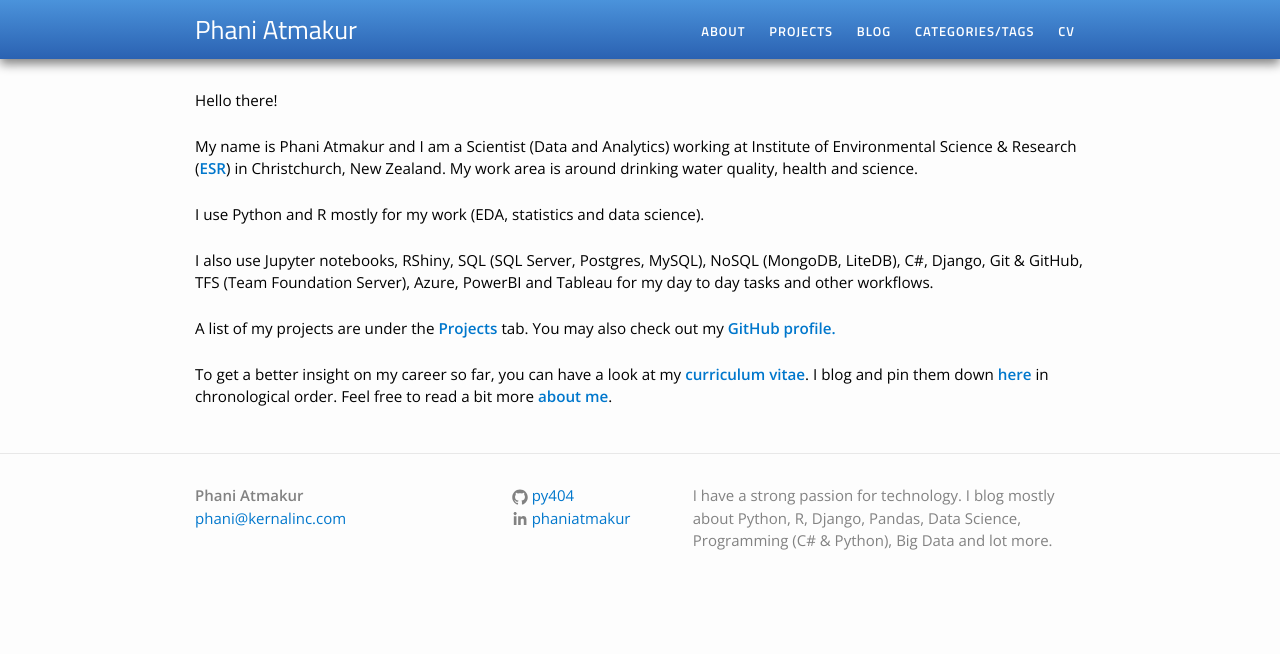
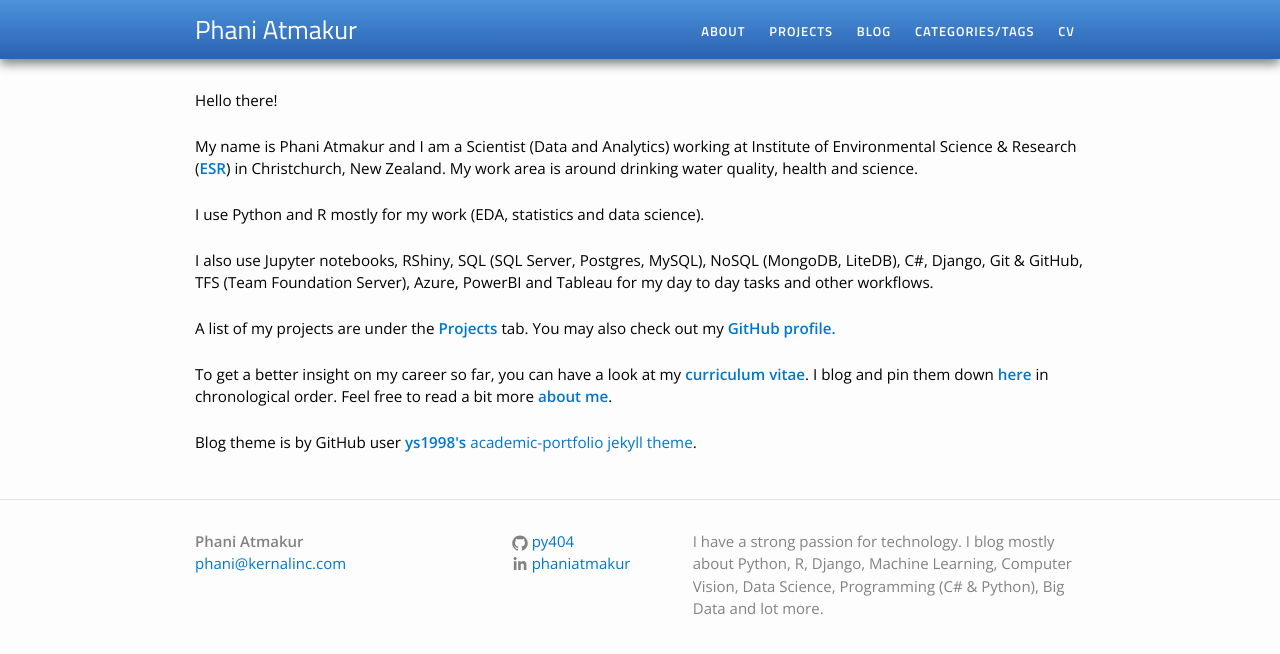
Before and after one commit to py404/py404.github.io, a Jekyll site: the page built from index.html, in a window 1280 px wide. Shown: the top 654 px of the page. Built offline with Jekyll 4.4.1, drawn with Linux system fonts in a browser that asks for light colours.

Commit message:
Updated home page, added original theme credit. Updated bottom footer description of blog.

```diff
--- a/_config.yml
+++ b/_config.yml
@@ -3,7 +3,7 @@
 general_email: phani@kernalinc.com
 
 description: > # this means to ignore newlines until "baseurl:"
-  I have a strong passion for technology. I blog mostly about Python, R, Django, Pandas, Data Science, Programming (C# & Python), Big Data and lot more.
+  I have a strong passion for technology. I blog mostly about Python, R, Django, Machine Learning, Computer Vision, Data Science, Programming (C# & Python), Big Data and lot more.
 
 baseurl: "" # the subpath of your site, e.g. /blog/
 
--- a/index.html
+++ b/index.html
@@ -15,8 +15,9 @@
 
 To get a better insight on my career so far, you can have a look at my <a href="/cv"><b>curriculum vitae</b></a>.
 
-I blog and pin them down <a href="/blog"><b>here</b></a> in chronological order. Feel free to read a bit more <a href="/about"><b>about me</b></a>.</p>
+I blog and pin them down <a href="/blog"><b>here</b></a> in chronological order. Feel free to read a bit more <a href="/about"><b>about me</b></a>.<br><br>
 
+Blog theme is by GitHub user <a target="_blank" href="https://github.com/ys1998/academic-portfolio"><b>ys1998's</b> academic-portfolio jekyll theme</a>.</p>
 </div>
 
 
```
